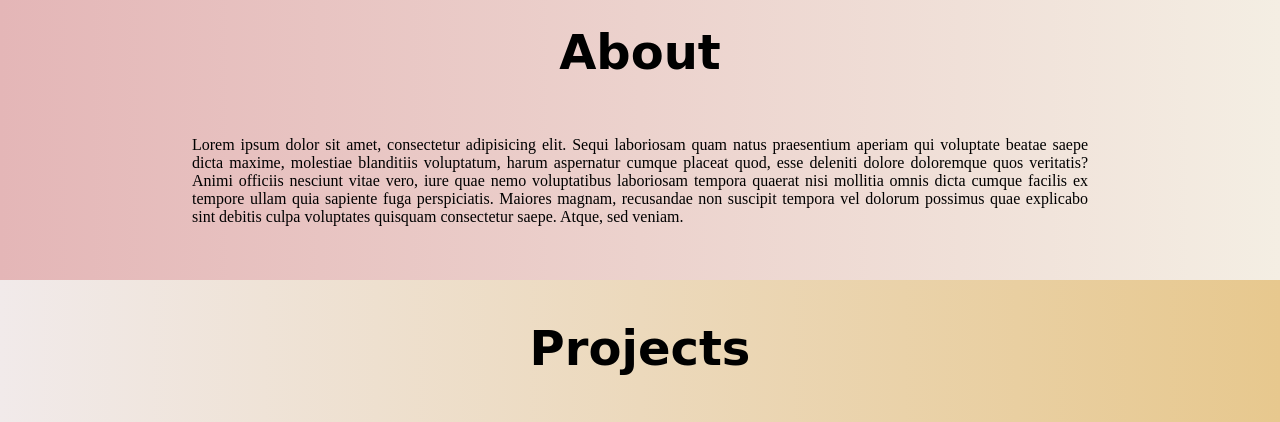
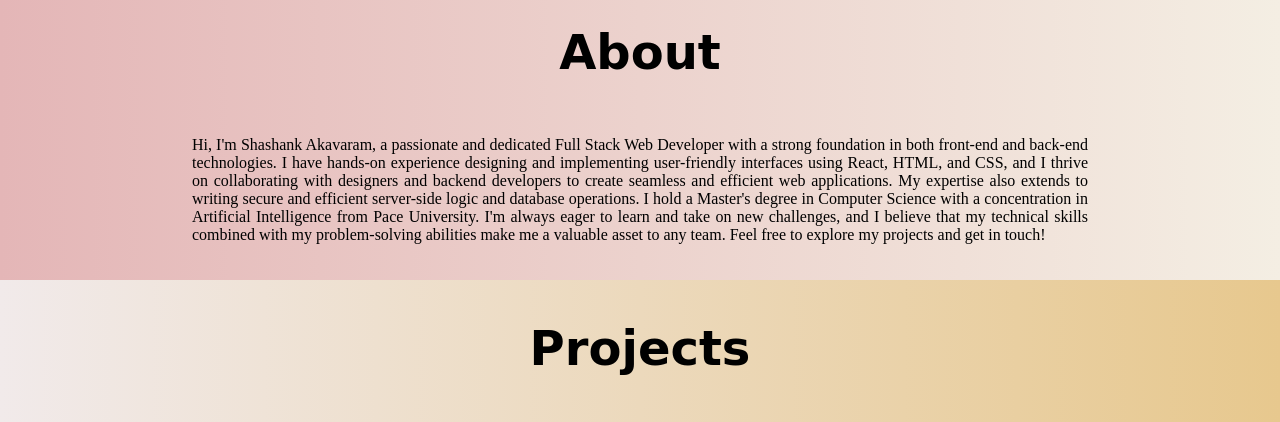
Before and after one commit to shashank-sde/Portfolio, a plain HTML site: page index.html in a window 1280 px wide. Shown: the part 840-1262 px from the top of the page. Drawn offline with Linux system fonts and the light colour scheme.

Commit message:
change about me description

```diff
--- a/index.html
+++ b/index.html
@@ -51,15 +51,18 @@
       <div class="othcontent1 aboutsection" id="about">
         <h2 class="abouthead">About</h2>
         <p class="aboutdesc">
-          Lorem ipsum dolor sit amet, consectetur adipisicing elit. Sequi
-          laboriosam quam natus praesentium aperiam qui voluptate beatae saepe
-          dicta maxime, molestiae blanditiis voluptatum, harum aspernatur cumque
-          placeat quod, esse deleniti dolore doloremque quos veritatis? Animi
-          officiis nesciunt vitae vero, iure quae nemo voluptatibus laboriosam
-          tempora quaerat nisi mollitia omnis dicta cumque facilis ex tempore
-          ullam quia sapiente fuga perspiciatis. Maiores magnam, recusandae non
-          suscipit tempora vel dolorum possimus quae explicabo sint debitis
-          culpa voluptates quisquam consectetur saepe. Atque, sed veniam.
+          Hi, I'm Shashank Akavaram, a passionate and dedicated Full Stack Web
+          Developer with a strong foundation in both front-end and back-end
+          technologies. I have hands-on experience designing and implementing
+          user-friendly interfaces using React, HTML, and CSS, and I thrive on
+          collaborating with designers and backend developers to create seamless
+          and efficient web applications. My expertise also extends to writing
+          secure and efficient server-side logic and database operations. I hold
+          a Master's degree in Computer Science with a concentration in
+          Artificial Intelligence from Pace University. I'm always eager to
+          learn and take on new challenges, and I believe that my technical
+          skills combined with my problem-solving abilities make me a valuable
+          asset to any team. Feel free to explore my projects and get in touch!
         </p>
       </div>
 
```
